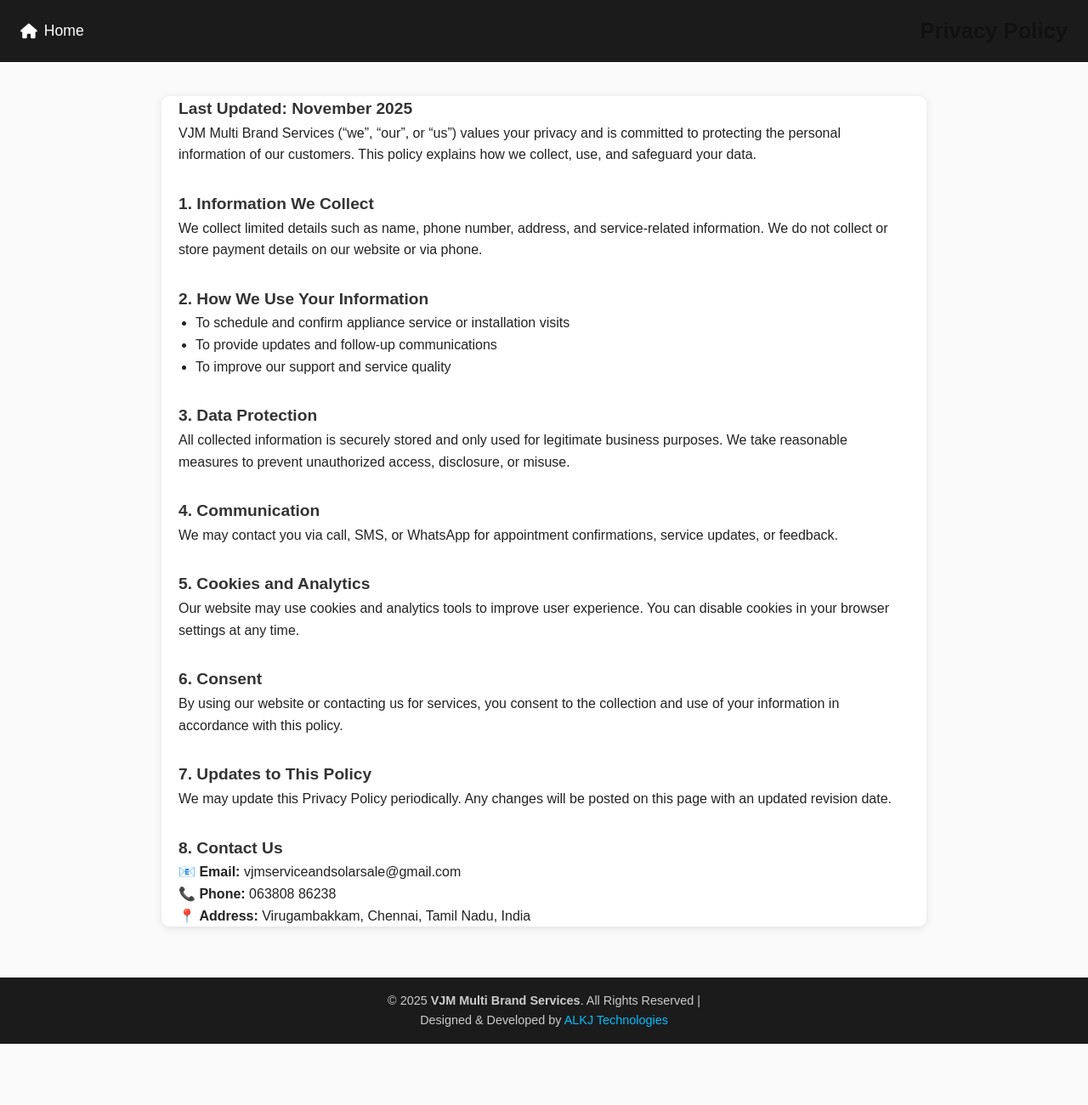
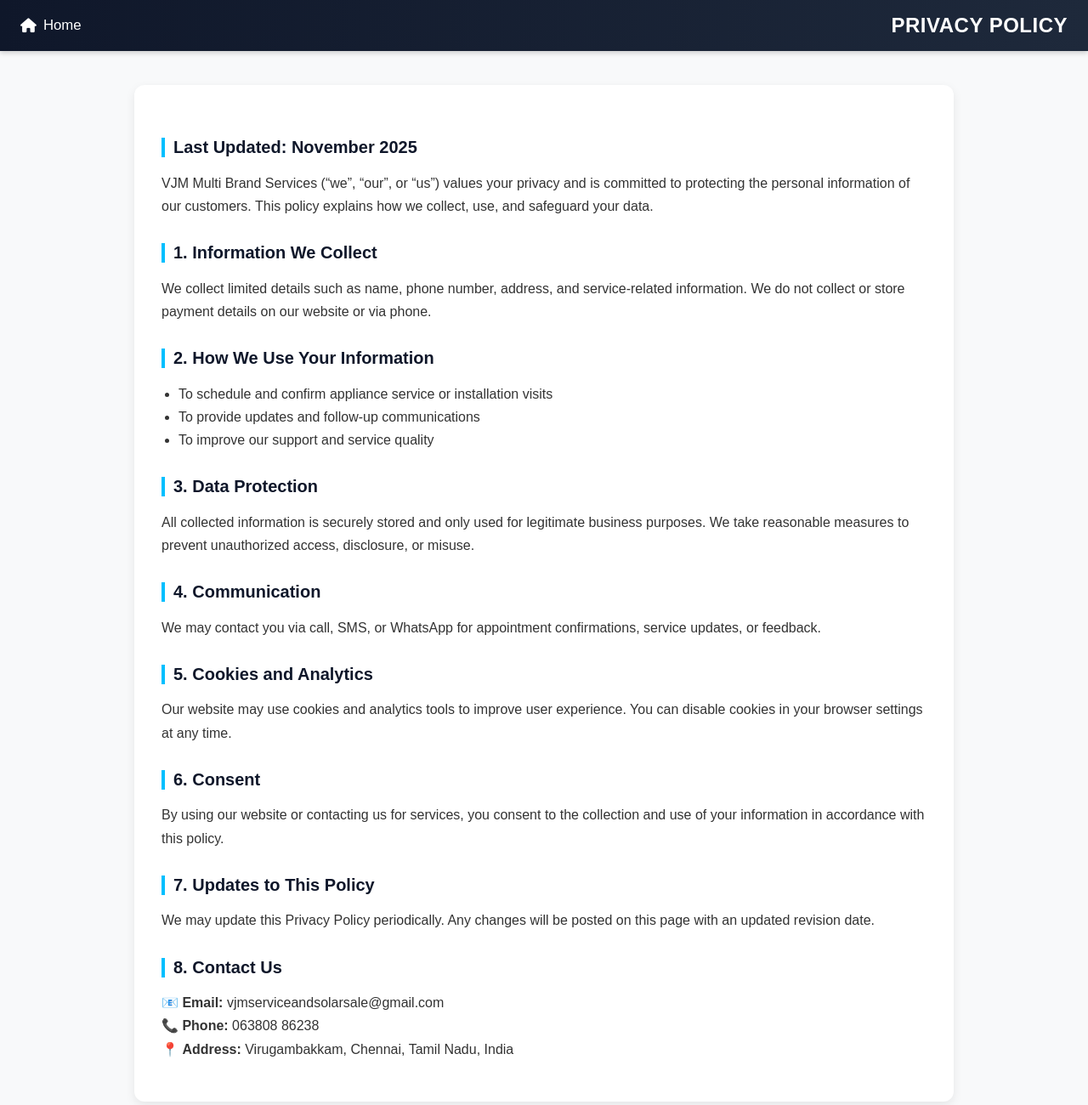
Before and after one commit to vjmserviceandsolarsale-art/vjm_service, a plain HTML site: page privacy-policy.html in a window 1280 px wide. Shown: the top 1300 px of the page at 85% size. Before the commit the page ends 1228 px from the top, so only its background shows below. Drawn offline with Linux system fonts and the light colour scheme.

Commit message:
new commit

```diff
--- a/privacy-policy.html
+++ b/privacy-policy.html
@@ -9,26 +9,24 @@
   <!-- Font Awesome -->
   <link rel="stylesheet" href="https://cdnjs.cloudflare.com/ajax/libs/font-awesome/6.4.0/css/all.min.css">
 
-  <!-- Optional: link to your main style -->
-  <link rel="stylesheet" href="style.css">
-
   <style>
     body {
       font-family: "Poppins", Arial, sans-serif;
-      line-height: 1.6;
       margin: 0;
       padding: 0;
-      background: #fafafa;
       color: #222;
+      background: #f8f9fa;
     }
 
+    /* Header */
     header {
-      background: #1b1b1b;
+      background: linear-gradient(90deg, #0f172a, #1e293b);
       color: #fff;
       display: flex;
+      justify-content: space-between;
       align-items: center;
-      justify-content: space-between;
       padding: 1rem 1.5rem;
+      box-shadow: 0 2px 6px rgba(0, 0, 0, 0.2);
     }
 
     header a {
@@ -37,68 +35,86 @@
       display: flex;
       align-items: center;
       gap: 8px;
-      font-size: 1.1rem;
+      font-size: 1.05rem;
+      transition: color 0.3s;
     }
 
     header a:hover {
       color: #00bfff;
     }
 
+    header h1 {
+      font-size: 1.5rem;
+      letter-spacing: 0.5px;
+      margin: 0;
+      text-transform: uppercase;
+    }
+
+    /* Content Container */
     .container {
       max-width: 900px;
+      background: #fff;
       margin: 40px auto;
-      padding: 0 20px;
-      background: #fff;
-      border-radius: 10px;
-      box-shadow: 0 2px 10px rgba(0,0,0,0.1);
-    }
-
-    h1, h2 {
-      color: #111;
-    }
-
-    h1 {
-      font-size: 1.6rem;
-      margin: 0;
+      padding: 2rem;
+      border-radius: 12px;
+      box-shadow: 0 4px 12px rgba(0, 0, 0, 0.08);
     }
 
     h2 {
+      color: #0f172a;
+      border-left: 4px solid #00bfff;
+      padding-left: 10px;
+      font-size: 1.25rem;
       margin-top: 30px;
-      font-size: 1.2rem;
+    }
+
+    p, li {
+      line-height: 1.7;
+      font-size: 1rem;
       color: #333;
     }
 
+    ul {
+      padding-left: 20px;
+      margin-top: 8px;
+    }
+
+    /* Footer */
     footer {
-      background: #1b1b1b;
+      background: #0f172a;
       color: #ccc;
       text-align: center;
-      padding: 1rem;
-      margin-top: 60px;
+      padding: 1.2rem 1rem;
       font-size: 0.9rem;
       line-height: 1.6;
+      margin-top: 60px;
     }
 
     footer a {
       color: #00bfff;
       text-decoration: none;
+      transition: color 0.3s;
     }
 
     footer a:hover {
       text-decoration: underline;
     }
 
-    ul {
-      padding-left: 20px;
-    }
+    /* Responsive Design */
+    @media (max-width: 768px) {
+      header {
+        flex-direction: column;
+        text-align: center;
+        gap: 0.5rem;
+      }
 
-    @media (max-width: 768px) {
       header h1 {
         font-size: 1.2rem;
       }
 
       .container {
         margin: 20px;
-        padding: 15px;
+        padding: 1.5rem;
       }
     }
   </style>
@@ -106,7 +122,6 @@
 
 <body>
   <header>
-    <!-- Home icon with correct link -->
     <a href="https://www.vjmservice.in/#home"><i class="fa-solid fa-house"></i> Home</a>
     <h1>Privacy Policy</h1>
   </header>
@@ -150,7 +165,7 @@
 
   <footer>
     © 2025 <strong>VJM Multi Brand Services</strong>. All Rights Reserved |<br>
-    Designed & Developed by <a href="https://alkjtechnologies.com" target="_blank">ALKJ Technologies</a>
+    Designed & Developed by <a href="https://alkjtechnologies.vercel.app/" target="_blank">ALKJ Technologies</a>
   </footer>
 </body>
 </html>
```
